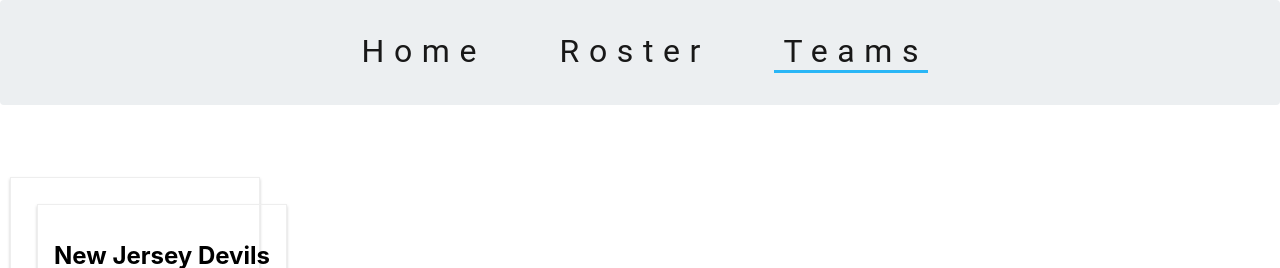
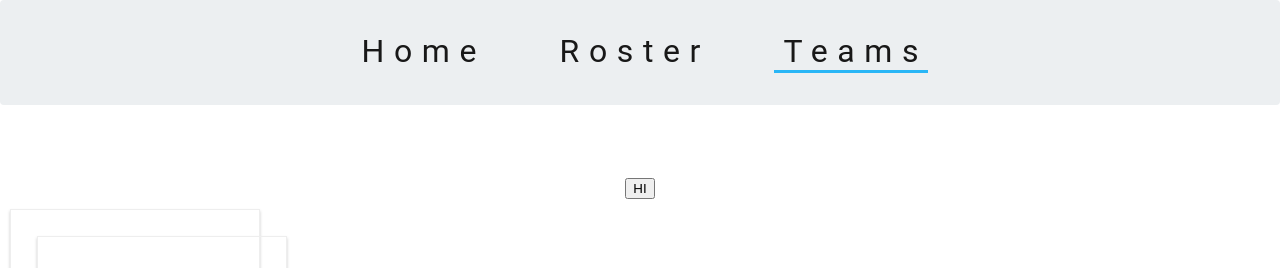
Before and after one commit to DanielCollins96/nhl-app, a React (Create React App) app: page /Teams in a window 1280 px wide. Shown: the top 268 px of the page. Built offline with nearby package versions, Linux system fonts and the light colour scheme.

Commit message:
added data to the state

```diff
--- a/src/container/Teams/Teams.js
+++ b/src/container/Teams/Teams.js
@@ -1,30 +1,55 @@
-import React, { Component,useState, useEffect } from 'react';
+import React, { Component, useState, useEffect,setState } from 'react';
 
 import TeamLogos from '../../data/cleanLogos.json'
 import classes from './Teams.css';
 
-const Teams = () => {
+class Teams extends Component {
 
-    console.log(TeamLogos.teams)
+    state = {
+        team_list: TeamLogos.teams
+    }
 
-    console.log(TeamLogos.teams)
+    sortAscending = () => {
+        console.log(...this.state.team_list)
+        const name_val = this.state.team_list
+        // console.log(this.state.team_list[1].name)
+        name_val.sort(function(a,b){
+            console.log(a.franchiseId)
+            return a.franchiseId - b.franchiseId
+        })
+        // this.setState
+        // this.state.team_list.map(nm => console.log(nm.name))
+        this.setState({
+            team_list: name_val
+        })
+        console.log(name_val)
+        // name.sort()
+        // this.setState({ name })
+    }
+
+    render() {
+        console.log(this.state)
+        console.log(this.state.team_list)
+
         return (
             <div className="teampage">
                 {/* <h1>{TeamLogos.teams[0].name}</h1> */}
+                <button onClick={this.sortAscending}>HI</button>
                 <div className="Teams">
-                    {TeamLogos.teams.map((tm, index)=>{
+                    {this.state.team_list.map((tm, index) => {
                         return <div className="Player">
-                        <h2>{tm.name}</h2>
-                        <img src={tm.logo} height="100px"alt="Player Headshot"/>
-                        <p>{tm.conference}</p>
-                        <p>{tm.position}</p>
+                            <h2>{tm.name}</h2>
+                            <img src={tm.logo} height="100px" alt="Player Headshot" />
+                            <p>{tm.conference}</p>
+                            <p>{tm.position}</p>
                         </div>
                     })}
                 </div>
 
             </div>
         );
-    };
+    }
+};
 
 
 export default Teams;
```
